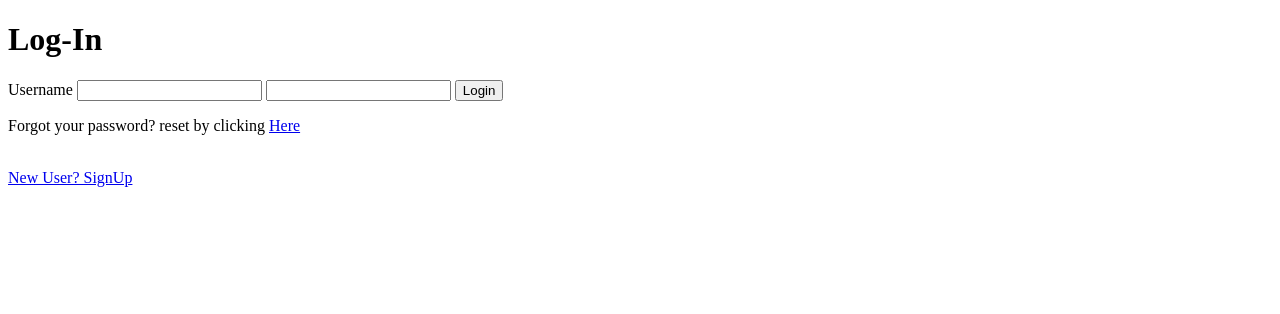
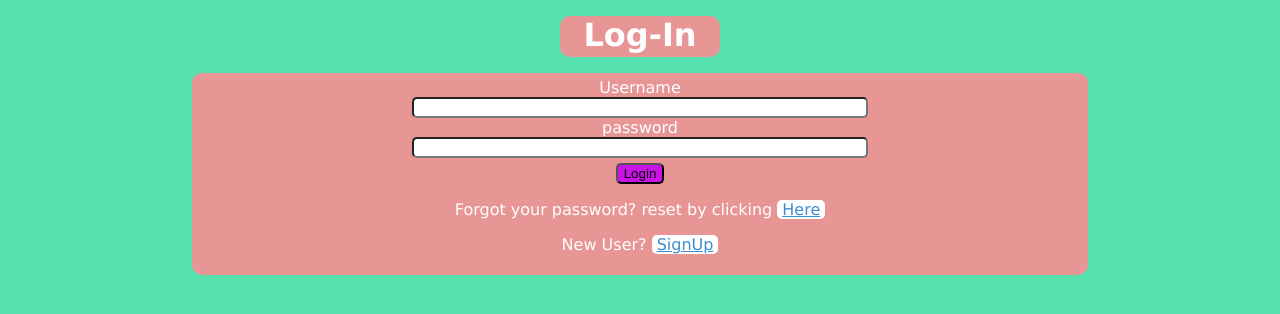
Before and after one commit to Kldpsh7/fullstack-expense-tracker-app, a website: page views/login.html in a window 1280 px wide. Drawn offline with nearby package versions, Linux system fonts and the light colour scheme.

Commit message:
css added

```diff
--- a/app.js
+++ b/app.js
@@ -58,7 +58,7 @@ User.hasMany(Report);
 
 sequelize.sync()
 .then(()=>{
-    let server = app.listen(process.env.PORT || 3000)
+    let server = app.listen(3000)
     console.log('listening on port : ',server.address().port);
 })
 .catch(err=>console.log(err))
--- a/controllers/password-controller.js
+++ b/controllers/password-controller.js
@@ -25,7 +25,7 @@ module.exports.postResetPassword = async (req,res,next)=>{
             }else{
                 const email = req.body.email;
                 const uuid = uuidv4();
-                const resetLink = `${process.env.ENDPOINT}/password/reset?id=${uuid}`;
+                const resetLink = `${process.env.MYENDPOINT}/password/reset?id=${uuid}`;
                 await user.createPasswordResetRequest({id:uuid,active:true})
                 const mailtoken = await sendEmail(email,resetLink);
                 console.log(mailtoken);
--- /dev/null
+++ b/public/css/index.css
@@ -0,0 +1,112 @@
+body{
+    text-align: center;
+    padding: 0;
+    margin: 0;
+    background-color: #57e1ae;
+    font-family: Verdana, Geneva, Tahoma, sans-serif;
+    color:white
+}
+.page-heading{
+    margin: auto;
+    width: 15rem;
+    border-radius: 10px;
+    background-color: #e79595;
+    margin-top: 1rem;
+    margin-bottom: 1rem;
+    padding-bottom: 3px;
+}
+.main-form{
+    width:70%;
+    border-radius: 10px;
+    background-color: #e79595;
+    margin:1rem auto;
+    padding-top: 5px;
+    padding-bottom: 5px;
+}
+.label{
+    margin-bottom: 5px;
+}
+.amount,
+.description,
+.category{
+    width:50%;
+    border-radius: 5px;
+    border: 1px solid white;
+}
+.submit,
+#leaderboardBtn,
+#reportBtn,
+.buy-premium-btn{
+    background-color: #ca14e6;
+    border-radius: 5px;
+    transition-delay: 40ms;
+    transition-duration: 40ms;
+    margin-top: 5px;
+    border: 1px solid #ca14e6;
+    margin-left: 3px;
+    margin-right: 3px;
+
+}
+.submit:hover,
+#leaderboardBtn:hover,
+#reportBtn:hover,
+.buy-premium-btn:hover{
+    background-color: #e784f7;
+}
+.welcomeNote{
+    font-family:'Courier New', Courier, monospace;
+    background-color: #e784f7;
+    border-radius: 5px;
+    width:20rem;
+    margin: auto;
+}
+.list{
+    width: 80%;
+    margin: auto;
+    background-color: white;
+    color: #726c6c;
+    border-radius: 10px;
+    margin-top: 1rem;
+    padding-top: 0.5rem;
+    padding-bottom: 0.5rem;
+    justify-content: space-around;
+    list-style-type: none;
+}
+.lbheading,
+.pastreportheading{
+    font-family:'Courier New', Courier, monospace;
+    background-color: #e784f7;
+    border-radius: 5px;
+    width:20rem;
+    color: black;
+    margin: auto;
+}
+li{
+    background-color: #464242;
+    color: white;
+    width:90%;
+    border-radius: 5px;
+    margin: 5px auto;
+    text-align: left;
+    padding: 3px;
+}
+.delete,
+.pastReportDwnldBtn{
+    background-color: #fc1b1b;
+    border: 1px solid white;
+    border-radius: 5px;
+    align-self:flex-end;
+    color: white;
+    float: right;
+}
+.delete:hover,
+.pastReportDwnldBtn:hover{
+    background-color: white;
+    border: 1px solid #fc1b1b;
+    color: #fc1b1b;
+}
+#itemsPerPage{
+    width: 2rem;
+    margin-left: 5px;
+    margin-right: 5px;
+}
--- /dev/null
+++ b/public/css/login.css
@@ -0,0 +1,54 @@
+body{
+    text-align: center;
+    padding: 0;
+    margin: 0;
+    background-color: #57e1ae;
+    font-family: Verdana, Geneva, Tahoma, sans-serif;
+    color:white
+}
+.main-heading{
+    margin: auto;
+    width: 10rem;
+    border-radius: 10px;
+    background-color: #e79595;
+    margin-top: 1rem;
+    margin-bottom: 1rem;
+    padding-bottom: 3px;
+}
+.login-form{
+    width:70%;
+    border-radius: 10px;
+    background-color: #e79595;
+    margin:1rem auto;
+    padding-top: 5px;
+    padding-bottom: 5px;
+}
+.label{
+    margin-bottom: 5px;
+}
+.login-username,
+.login-password{
+    width:50%;
+    border-radius: 5px;
+}
+.login-btn{
+    background-color: #ca14e6;
+    border-radius: 5px;
+    transition-delay: 40ms;
+    transition-duration: 40ms;
+    margin-top: 5px;
+
+}
+.login-btn:hover{
+    background-color: #e784f7;
+}
+.link{
+    color: rgb(62, 140, 209);
+    background-color: white;
+    border-radius: 5px;
+    padding-left: 5px;
+    padding-right: 5px;
+}
+.link:hover{
+    background-color: #e784f7;
+}
--- /dev/null
+++ b/public/css/resetPass.css
@@ -0,0 +1,43 @@
+body{
+    text-align: center;
+    padding: 0;
+    margin: 0;
+    background-color: #57e1ae;
+    font-family: Verdana, Geneva, Tahoma, sans-serif;
+    color:white
+}
+.main-heading{
+    margin: auto;
+    width: 20rem;
+    border-radius: 10px;
+    background-color: #e79595;
+    margin-top: 1rem;
+    margin-bottom: 1rem;
+    padding-bottom: 3px;
+}
+.password-reset-form{
+    width:70%;
+    border-radius: 10px;
+    background-color: #e79595;
+    margin:1rem auto;
+    padding-top: 5px;
+    padding-bottom: 5px;
+}
+.label{
+    margin-bottom: 5px;
+}
+.email{
+    width:50%;
+    border-radius: 5px;
+}
+.password-reset-btn{
+    background-color: #ca14e6;
+    border-radius: 5px;
+    transition-delay: 40ms;
+    transition-duration: 40ms;
+    margin-top: 5px;
+
+}
+.password-reset-btn:hover{
+    background-color: #e784f7;
+}
--- /dev/null
+++ b/public/css/signup.css
@@ -0,0 +1,55 @@
+body{
+    text-align: center;
+    padding: 0;
+    margin: 0;
+    background-color: #57e1ae;
+    font-family: Verdana, Geneva, Tahoma, sans-serif;
+    color:white
+}
+.main-heading{
+    margin: auto;
+    width: 10rem;
+    border-radius: 10px;
+    background-color: #e79595;
+    margin-top: 1rem;
+    margin-bottom: 1rem;
+    padding-bottom: 3px;
+}
+.signup-form{
+    width:70%;
+    border-radius: 10px;
+    background-color: #e79595;
+    margin:1rem auto;
+    padding-top: 5px;
+    padding-bottom: 5px;
+}
+.label{
+    margin-bottom: 5px;
+}
+.name-input,
+.email-input,
+.password-input{
+    width:50%;
+    border-radius: 5px;
+}
+.signup-button{
+    background-color: #ca14e6;
+    border-radius: 5px;
+    transition-delay: 40ms;
+    transition-duration: 40ms;
+    margin-top: 5px;
+
+}
+.signup-button:hover{
+    background-color: #e784f7;
+}
+.link{
+    color: rgb(62, 140, 209);
+    background-color: white;
+    border-radius: 5px;
+    padding-left: 5px;
+    padding-right: 5px;
+}
+.link:hover{
+    background-color: #e784f7;
+}
--- a/views/login.html
+++ b/views/login.html
@@ -3,20 +3,21 @@
 <head>
     <meta charset="UTF-8">
     <meta name="viewport" content="width=device-width, initial-scale=1.0">
-    <title>Login</title>
+    <title>Login | Expense Tracker</title>
     <script src="https://cdn.jsdelivr.net/npm/axios/dist/axios.min.js"></script>
+    <link rel="stylesheet" href="../css/login.css">
 </head>
 <body>
     <h1 class="main-heading">Log-In</h1>
     <form onsubmit="login(event)" class="login-form" id="login-form">
-        <label for="username" class="label">Username</label>
-        <input type="email" class="login-username" id="username" name="Email" required>
-        <label for="login-password" class="label"></label>
-        <input type="password" class="login-password" id="login-password" name="Password" required>
+        <label for="username" class="label">Username</label><br>
+        <input type="email" class="login-username" id="username" name="Email" required><br>
+        <label for="login-password" class="label">password</label><br>
+        <input type="password" class="login-password" id="login-password" name="Password" required><br>
         <button class="login-btn" type="submit">Login</button><br>
-        <p>Forgot your password? reset by clicking <a href="/password/resetPassword">Here</a></p>
-        <p class="alert" id="alert"></p><br>
-        <a href="/user/signup" class="signup-link">New User? SignUp</a>
+        <p>Forgot your password? reset by clicking <a class="link" href="/password/resetPassword">Here</a></p>
+        <p class="alert" id="alert"></p>
+        <p>New User? <a href="/user/signup" class="link">SignUp</a></p>
     </form>
     <script src="../login.js"></script>
 </body>
```
Also changed, not shown: public/expense.js (+9 -4 lines), views/expense.html (+11 -10 lines), views/resetPassword.html (+4 -3 lines), views/signup.html (+9 -8 lines), 1 other file.
